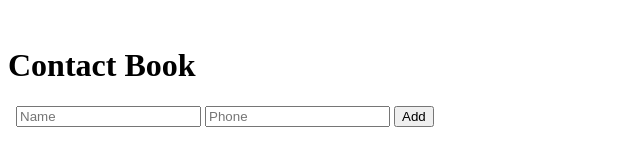
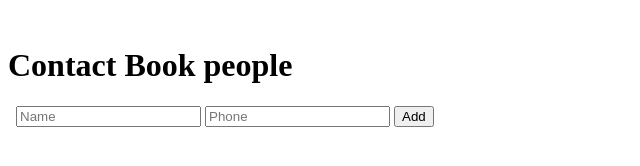
Before and after one commit to Premchand-96/contact-app-docker, a plain HTML site: page frontend/index.html in a window 1280 px wide. Shown: the whole page, without its empty margins (0-640 px from the left). Drawn offline with Linux system fonts and the light colour scheme; no server answers.

Commit message:
Update index.html

```diff
--- a/frontend/index.html
+++ b/frontend/index.html
@@ -7,7 +7,7 @@
 
 
 
-<h1>Contact Book</h1>
+<h1>Contact Book people</h1>
 
 
 
```
